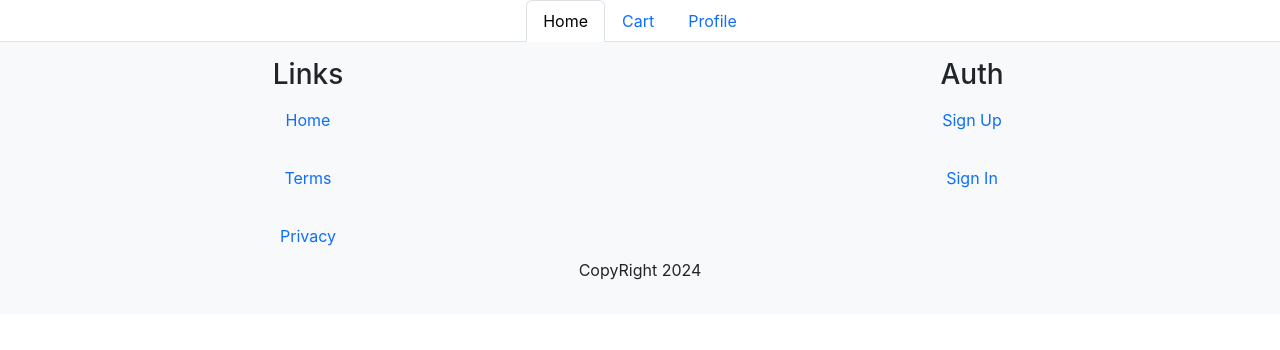
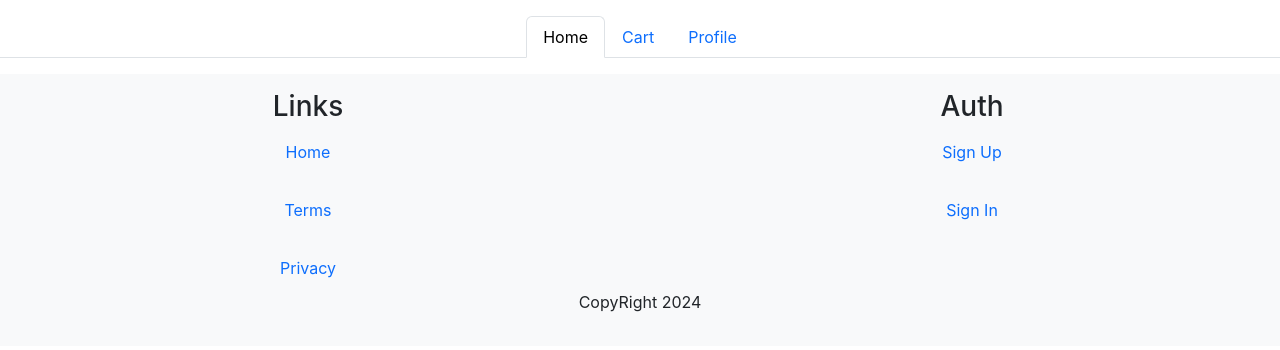
Before and after one commit to mohamed-ouanjine-codecademy/e-commerce-app, a React (Create React App) app in the folder view/: page / in a window 1280 px wide. Shown: the top 350 px of the page. Built offline with nearby package versions, Linux system fonts and the light colour scheme.

Commit message:
add padding to Header comp

```diff
--- a/view/src/components/Header.js
+++ b/view/src/components/Header.js
@@ -4,7 +4,7 @@ import { NavLink } from 'react-router-dom';
 export function Header() {
   return (
     <>
-      <header>
+      <header className='py-3'>
         <nav>
           <ul className='nav nav-tabs justify-content-center'>
             <li className='nav-item'>
```
